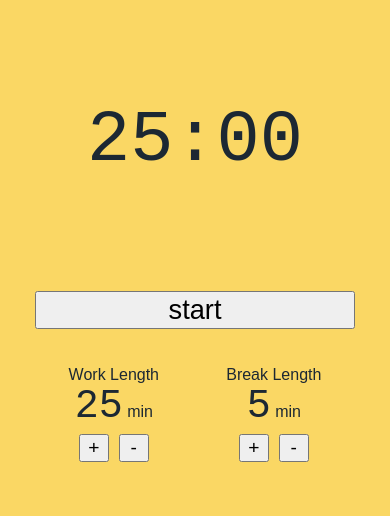
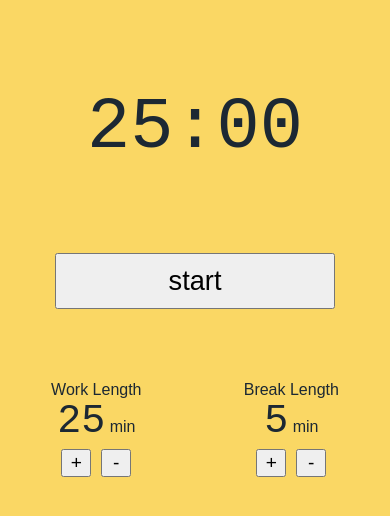
Before and after one commit to tymeart/pomodoro, a website: page index.html in a window 390 px wide. Shown: the part 146-662 px from the top of the page. Drawn offline with Linux system fonts and the light colour scheme.

Commit message:
Make html & body widths 100%, remove extra white space/spacing issues on mobile viewports, remove absolute positioning of start button

```diff
--- a/styles/main.scss
+++ b/styles/main.scss
@@ -1,5 +1,10 @@
 $yellow: #FAD764;
 $black: #1c2833;
+
+html, body {
+  width: 100%;
+  height: 100%;
+}
 
 body {
   margin: 0;
@@ -8,7 +13,8 @@ body {
 }
 
 .container {
-  height: 100vh;
+  width: 100%;
+  height: 100%;
   display: -webkit-box;
   display: -ms-flexbox;
   display: flex;
@@ -26,7 +32,7 @@ body {
 }
 
 .countdown {
-  width: 400px;
+  width: 350px;
   height: 250px;
   display: flex;
   justify-content: center;
@@ -58,17 +64,15 @@ body {
 
 #start {
   font-size: 1.7em;
-  position: absolute;
+  padding: 10px;
   text-transform: lowercase;
-  top: 110%;
-  left: 10%;
   width: 80%;
 }
 
 .interval-lengths {
-  width: 400px * 0.8;
-  margin-top: 30px;
-  padding: 30px;
+  width: 100%;
+  margin-top: 60px;
+  // padding: 30px;
   display: -webkit-box;
   display: -ms-flexbox;
   display: flex;
@@ -106,3 +110,10 @@ body {
   width: 30px;
   margin: 5px;
 }
+
+
+@media screen and (min-width: 630px) {
+  .interval-lengths {
+
+  }
+}
```
Also changed, not shown: styles/main.css, 1 other file.
